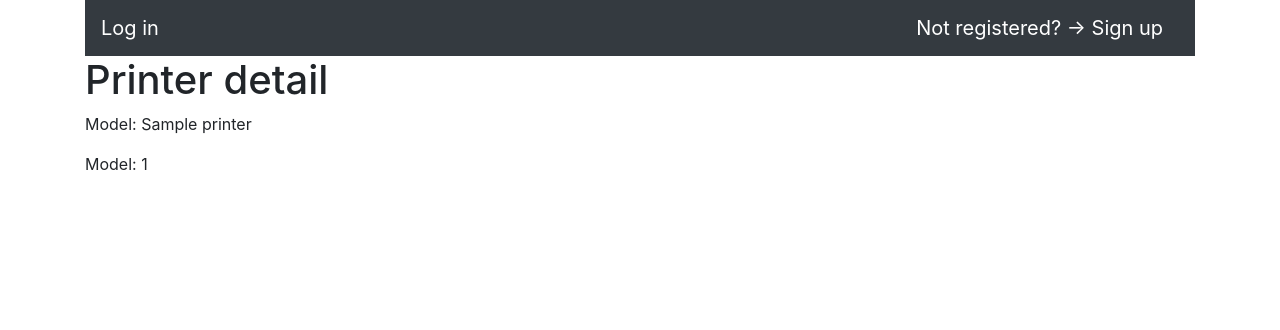
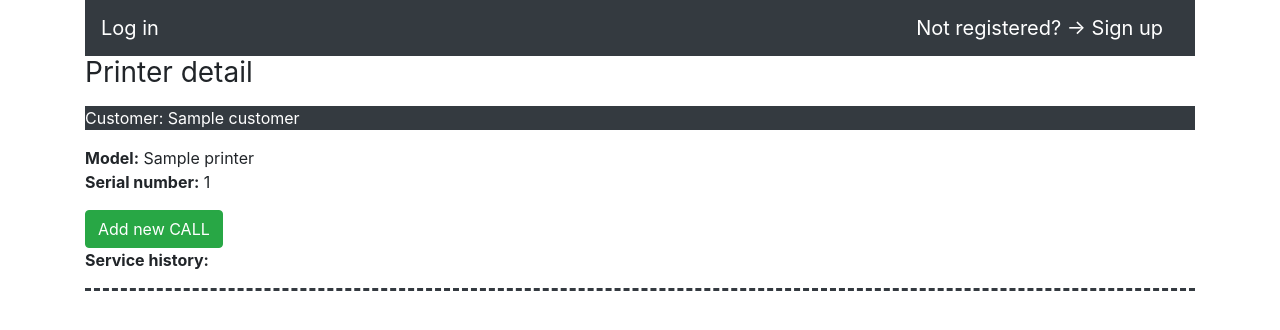
Before and after one commit to pbwis/serviceapp, a Django app: template calls/templates/calls/printer_detail.html in a window 1280 px wide. Shown: the top 330 px of the page. Run offline with Django 3.2, Linux system fonts and the light colour scheme; the template is opened without the code that fills it: most values are stand-ins (such as "Sample title", 1, 10 or a date in 2020); some libraries are stand-ins or nearby versions.

Commit message:
Printer detail

```diff
--- a/calls/templates/calls/printer_detail.html
+++ b/calls/templates/calls/printer_detail.html
@@ -1,9 +1,41 @@
 {% extends 'base_layout.html' %}
+
 {% block content %}
-<h1>Printer detail</h1>
+<h3 class="h3 font-weight-normal">Printer detail</h3>
+<p class="text-white bg-dark my-sm-3">Customer: {{ printer.customer }}</p>
+<p><b>Model:</b> {{ printer.name }}<br><b>Serial number:</b> {{ printer.ser_num }}</p>
+<a href="{% url 'calls:create' printer.slug %}" class="btn btn-success my-2 my-sm-0">Add new CALL</a>
+<p class="font-weight-bold">Service history:</p>
+<hr class="text-dark" style="width: 100%; border-top: 3px dashed;">
 
-<p>Model: {{ printer.name }}</p>
-<p>Model: {{ printer.ser_num }}</p>
+{% for call in calls %}
+
+    {% if call.printer == printer %}
+
+<a href="{% url 'calls:detail' slug=call.slug %}"> FULL DETAILS OF CALL</a>
+
+<p><b>Engineer:</b> {{ call.author }}<br>
+    <b>Arrival:</b> {{ call.date_start | date:'Y-m-d' }} / {{ call.date_start | time:'H:i' }}<br>
+        <b>Finish:</b> {{ call.date_finish | date:'Y-m-d' }} / {{ call.date_finish | time:'H:i' }}<br>
+        <b>Work time:</b> {{ call.work_time }}</p>
+<p><b>Meter reading:</b> Black {{ call.page_count_b }} Colour: {{ call.page_count_c }}</p>
+
+<p><b>External call number:</b> {{ call.external_number }}</p>
+<p><b>Error code:</b>
+    {% if call.error_code == 'RTF' %}
+        <span class="badge badge-success">{{ call.error_code }}</span>
+    {% elif call.error_code == 'Installation' or call.error_code == 'ECC' %}
+        <span class="badge badge-primary">{{ call.error_code }}</span>
+    {% elif call.error_code != 'Installation' or  call.error_code != 'RTF' or call.error_code != 'ECC' %}
+        <span class="badge badge-danger">{{ call.error_code }}</span>
+    {% endif %}
+</p>
+<p><b>Action:</b> {{ call.action|linebreaksbr }}</p>
+<hr class="text-dark" style="width: 100%; border-top: 3px dashed;">
+    {% endif %}
+
+{% endfor %}
+
 
 
 {% endblock %}
```
